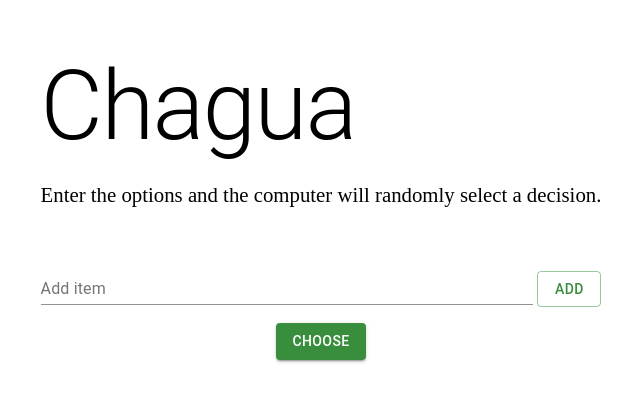
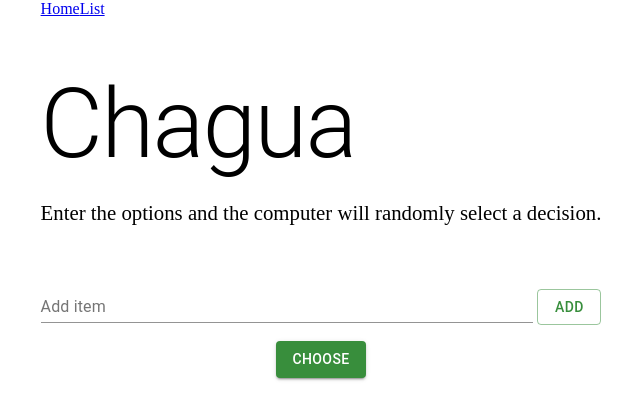
Before and after one commit to leovolving/chagua, a React (Create React App) app: page / in a window 1280 px wide. Shown: the top 420 px of the page, without its empty margins (319-959 px from the left). Built offline with nearby package versions, Linux system fonts and the light colour scheme; the HTML template or start-up script is replaced by a standard one.

Commit message:
cleanup and router setup

```diff
--- a/package.json
+++ b/package.json
@@ -9,6 +9,7 @@
     "@testing-library/user-event": "^7.1.2",
     "react": "^16.12.0",
     "react-dom": "^16.12.0",
+    "react-router-dom": "^5.1.2",
     "react-scripts": "3.3.0"
   },
   "scripts": {
--- a/src/App.js
+++ b/src/App.js
@@ -1,7 +1,6 @@
 import React from 'react';
 import { createMuiTheme, ThemeProvider } from '@material-ui/core/styles';
-import Typography from '@material-ui/core/Typography';
-import Chagua from './components/Chagua.jsx'
+import ChaguaRouter from './components/ChaguaRouter.jsx'
 import green from '@material-ui/core/colors/green';
 import indigo from '@material-ui/core/colors/indigo';
 
@@ -20,16 +19,10 @@ const theme = createMuiTheme({
   }
 });
 
-function App() {
+const App = () => {
   return (
     <ThemeProvider theme={theme}>
-      <header>
-        <Typography variant='h1'>Chagua</Typography>
-        <p>Enter the options and the computer will randomly select a decision.</p>
-      </header>
-      <section>
-        <Chagua />
-      </section>
+      <ChaguaRouter />
     </ThemeProvider>
   );
 }
--- a/src/components/Chagua.jsx
+++ b/src/components/Chagua.jsx
@@ -3,7 +3,7 @@ import Form from './Form.jsx';
 import ItemList from './ItemList.jsx';
 import Selection from './Selection.jsx';
 
-export default class Chagua extends React.Component {
+class Chagua extends React.Component {
     state = {
         items: [],
         selection: null
@@ -45,3 +45,5 @@ export default class Chagua extends React.Component {
         );
     }
 }
+
+export default Chagua;
--- /dev/null
+++ b/src/components/ChaguaRouter.jsx
@@ -0,0 +1,28 @@
+import React from 'react';
+import {
+    BrowserRouter as Router,
+    Switch,
+    Route,
+    Link
+  } from 'react-router-dom';
+  import Home from './Home.jsx';
+  import List from './List.jsx';
+
+const ChaguaRouter = () => (
+    <Router>
+        <Link to='/'>Home</Link>
+        <Link to='/list/test'>List</Link>
+
+        <Switch>
+            <Route exact path='/list/:id'>
+                <List />
+            </Route>
+
+            <Route path='/'>
+                <Home />
+            </Route>
+        </Switch>
+    </Router>
+);
+
+export default ChaguaRouter;
--- /dev/null
+++ b/src/components/Home.jsx
@@ -0,0 +1,15 @@
+import React, {Fragment} from 'react';
+import Typography from '@material-ui/core/Typography';
+import Chagua from './Chagua.jsx'
+
+export default () => (
+    <Fragment>
+        <header>
+            <Typography variant='h1'>Chagua</Typography>
+            <p>Enter the options and the computer will randomly select a decision.</p>
+        </header>
+        <section>
+            <Chagua />
+        </section>
+    </Fragment>
+);
--- /dev/null
+++ b/src/components/List.jsx
@@ -0,0 +1,7 @@
+import React from 'react';
+
+export default () => (
+    <div>
+        List
+    </div>
+)
```
Also changed, not shown: src/components/Selection.jsx (line endings or trailing spaces), 1 other file (tests, documents, lock files or other folders).
